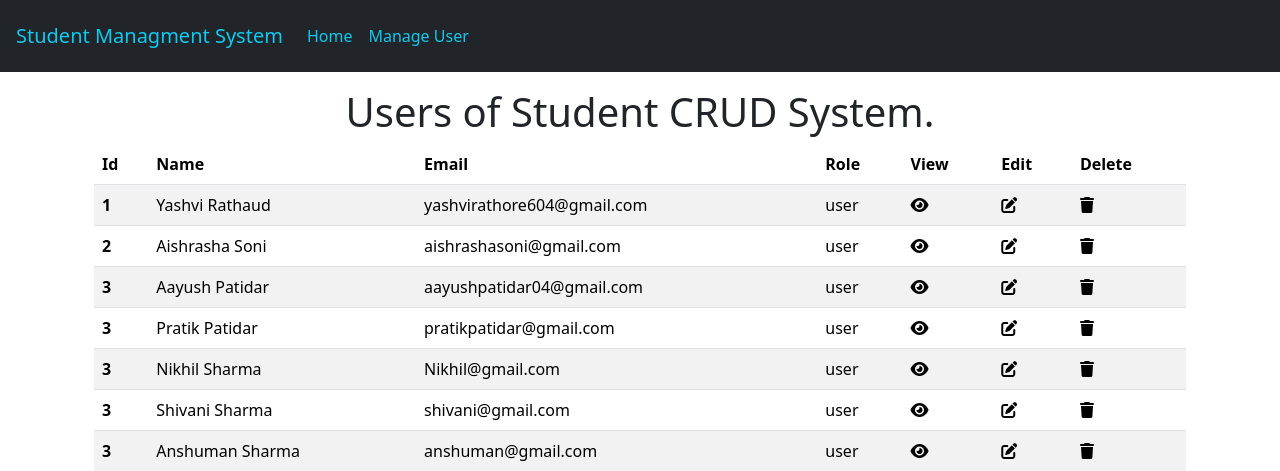
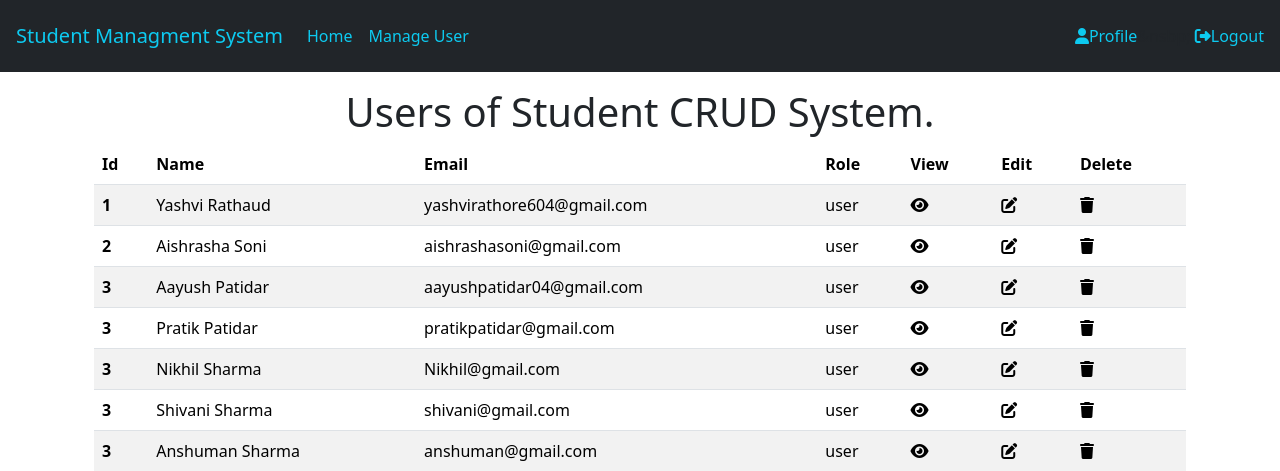
Before and after one commit to yashvirathaud642/SchoolsManagmentSystem, a PHP site: page /manage.php in a window 1280 px wide. Shown: the top 471 px of the page. Run offline with PHP 8.4, Linux system fonts and the light colour scheme.

Commit message:
Update manage.php

```diff
--- a/manage.php
+++ b/manage.php
@@ -14,7 +14,7 @@
     ?>
     <link rel="stylesheet" href="https://cdnjs.cloudflare.com/ajax/libs/font-awesome/6.5.1/css/all.min.css">
     <link rel="stylesheet" href="https://cdnjs.cloudflare.com/ajax/libs/font-awesome/5.15.3/css/all.min.css"
-     integrity="sha384-mQ93GR66B00ZXjt0YO5KlohRA5SYf1SA4SwF/p3aiL2L4NfIGX8n7qJKC5I2F6f5" crossorigin="anonymous">
+        integrity="sha384-mQ93GR66B00ZXjt0YO5KlohRA5SYf1SA4SwF/p3aiL2L4NfIGX8n7qJKC5I2F6f5" crossorigin="anonymous">
 
     <link rel="stylesheet"
         href="https://cdn.jsdelivr.net/npm/@fortawesome/fontawesome-free@6.4.2/css/fontawesome.min.css"
@@ -37,6 +37,12 @@
                     <a class="register nav-link text-info" href="manage.php">Manage User</a>
                 </li>
             </ul>
+        </div>
+        <div class="topnav-right">
+            <a class="text-info" style="text-decoration:none" ; href="#"><i
+                    class="fa-solid fa-user"></i>Profile</a>&nsbp;
+            <a class="text-info" style="text-decoration:none" ; href="#"><i
+                    class="fa-solid fa-right-from-bracket"></i>Logout</a>
         </div>
     </nav>
     <div class="container">
```
